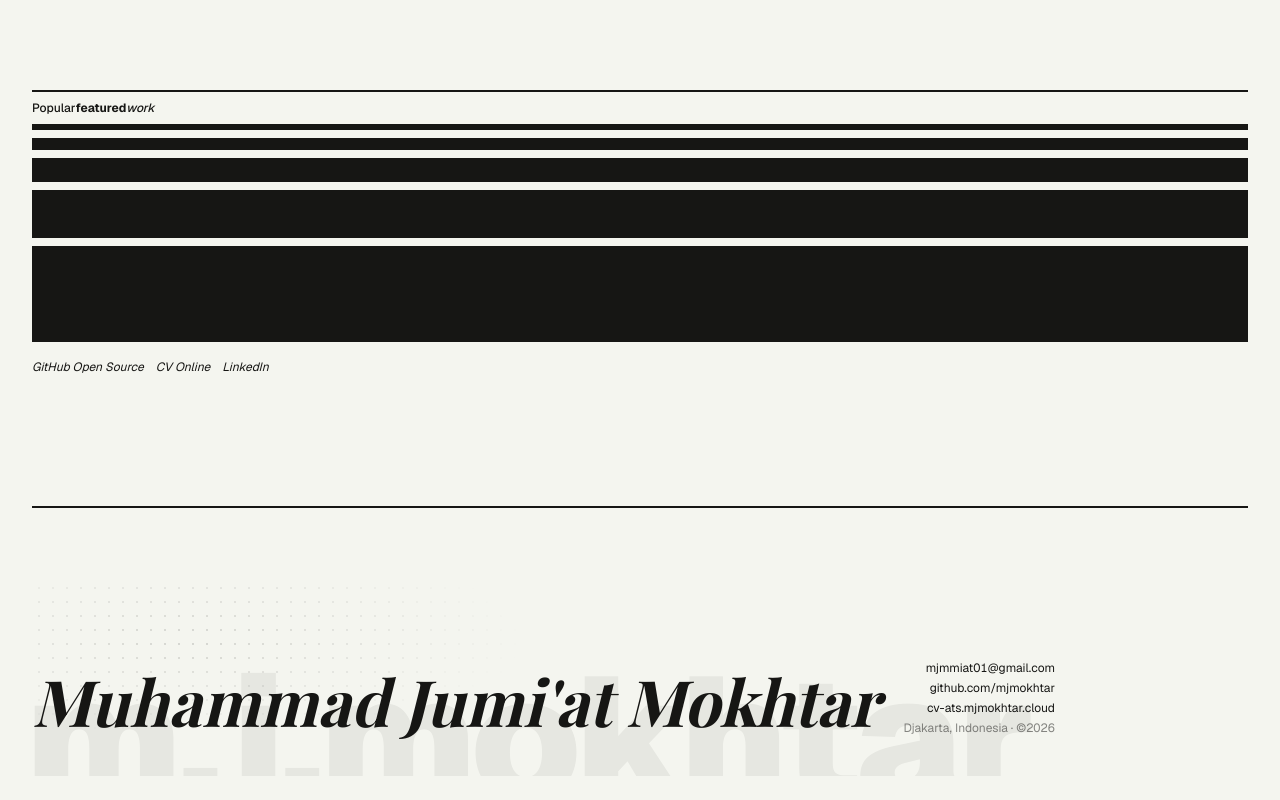
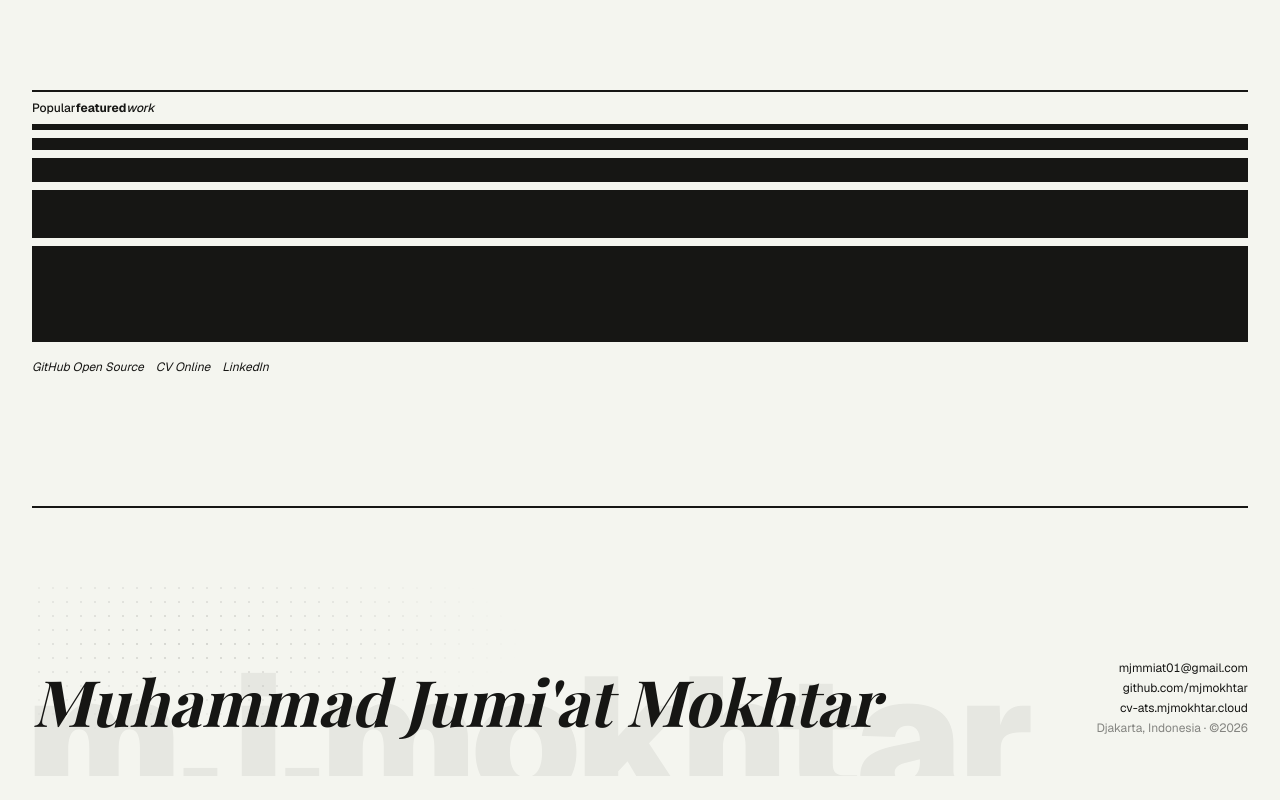
Before and after one commit to mjmokhtar/mj-portfolio, a Vue app: page / in a window 1280 px wide. Shown: the part 5289-6089 px from the top of the page. Built offline with nearby package versions, Linux system fonts and the light colour scheme; a web font is replaced by a local one.

Commit message:
update footer new commit

```diff
--- a/src/components/FeaturedSection.vue
+++ b/src/components/FeaturedSection.vue
@@ -62,7 +62,7 @@ import { meta } from '../data/meta.js'
           <p class="footer-watermark" aria-hidden="true">m.j.mokhtar</p>
 
           <!-- konten footer di atas watermark -->
-          <div class="relative z-10 flex flex-col sm:flex-row justify-between items-start sm:items-end gap-6 py-10">
+          <div class="relative z-10 w-full flex flex-col sm:flex-row justify-between items-start sm:items-end gap-6 py-10">
             <p style="font-family:'Playfair Display',serif;font-size:clamp(2rem,5vw,4rem);font-weight:700;font-style:italic;line-height:1.1;color:#161614;"
               data-aos="fade-up"
               data-aos-duration="2000">
@@ -103,6 +103,8 @@ import { meta } from '../data/meta.js'
   min-height: 260px;
   display: flex;
   align-items: flex-end;
+  display: flex;
+  justify-content: space-between;
 }
 
 /* watermark nama — besar, samar, terpotong di bawah seperti Tiger Data */
```
